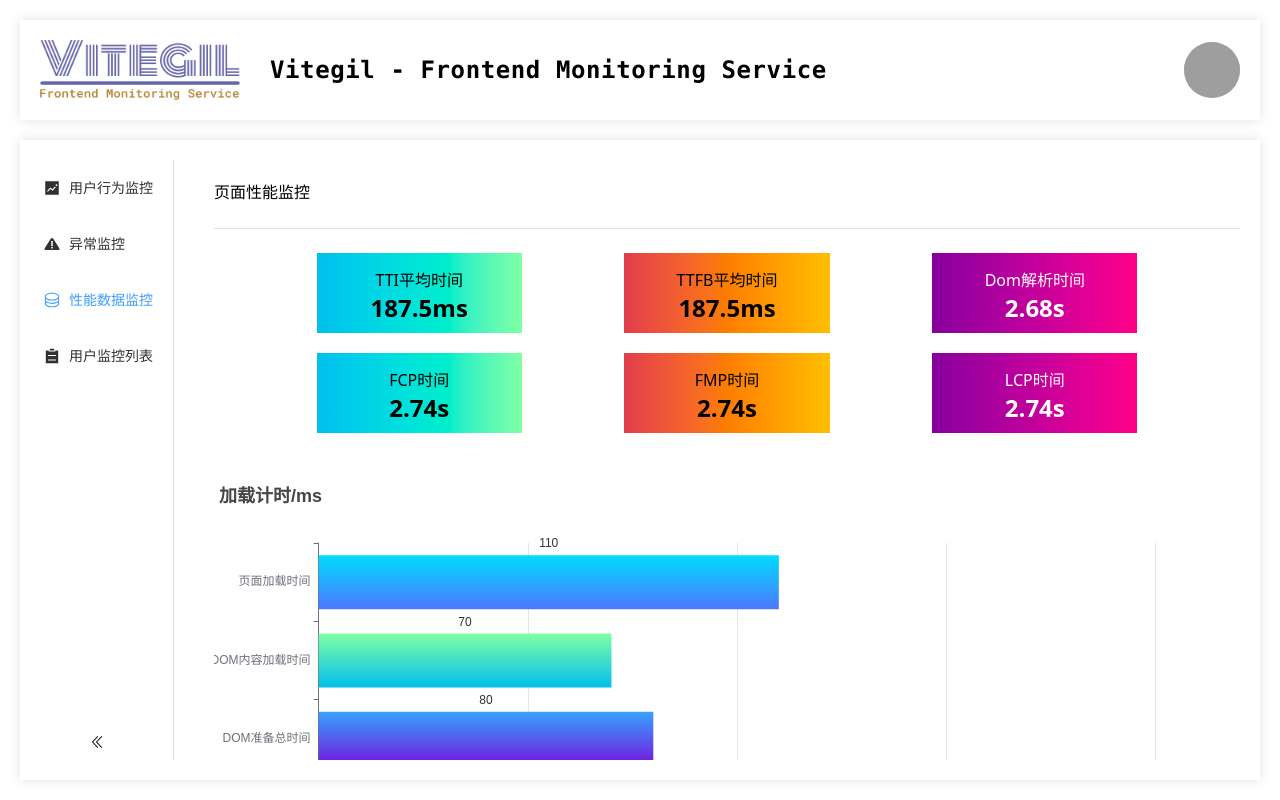
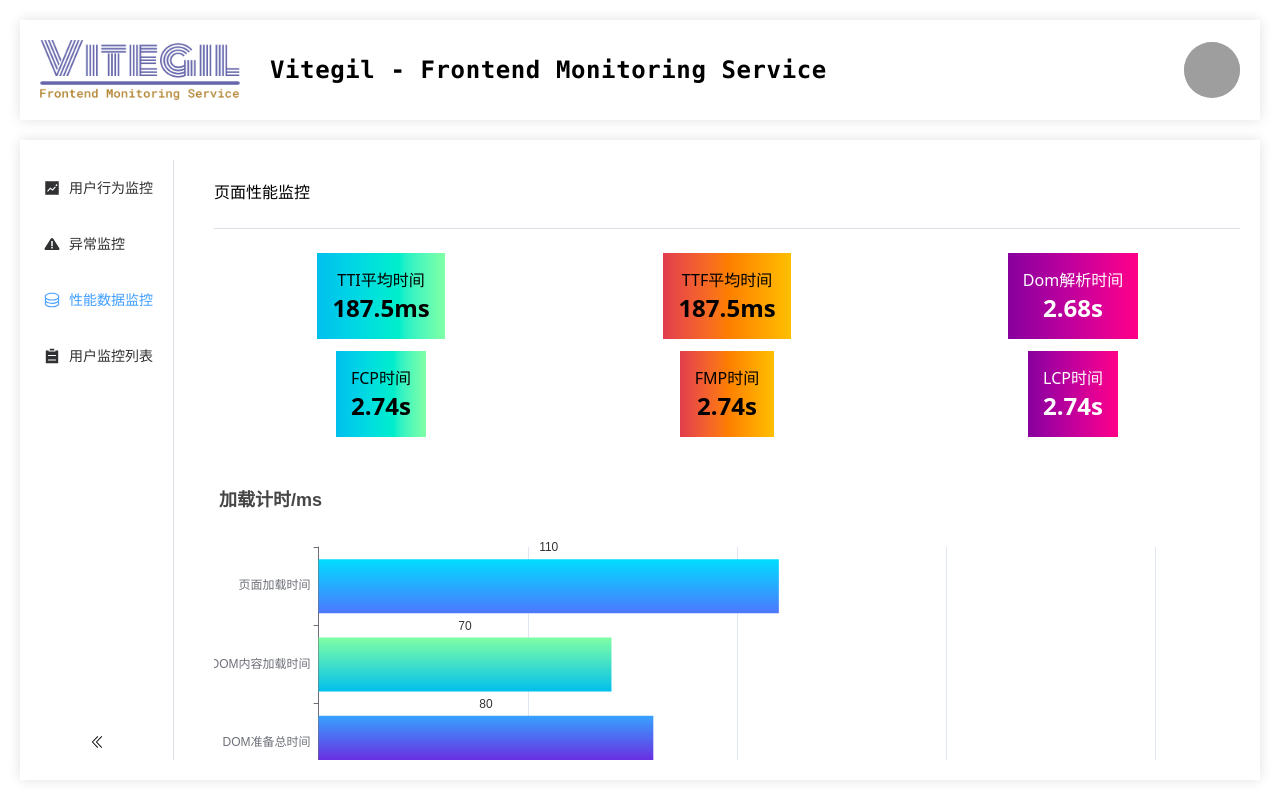
Before and after one commit to vitegil/vitegil, a Vue app: page /performance-monitor in a window 1280 px wide. Built offline with nearby package versions, Linux system fonts and the light colour scheme; grey boxes are pictures that could not be loaded.

Commit message:
refactor: 重构颜色相关代码结构

```diff
--- a/src/constant/color.ts
+++ /dev/null
@@ -1,46 +0,0 @@
-import * as echarts from 'echarts/core'
-import { colors as linearGradients, genWindiClass } from '../../windi/linearGradient'
-
-interface Color {
-  echarts: echarts.graphic.LinearGradient
-  windi: string
-}
-
-/**
- * 生成可供 echarts 和 windi 使用的颜色
- * @param startColor 开始颜色
- * @param endColor 结束颜色
- * @returns
- */
-const genLinearGradientColor = (
-  startColor: string,
-  endColor: string,
-): Color => {
-  const _startColor = startColor.replace(/\s*/g, '')
-  const _endColor = endColor.replace(/\s*/g, '')
-  return {
-    echarts: new echarts.graphic.LinearGradient(0, 0, 0, 1, [
-      {
-        offset: 0,
-        color: _startColor,
-      },
-      {
-        offset: 1,
-        color: _endColor,
-      },
-    ]),
-    windi: `bg-gradient-to-l ${genWindiClass(_startColor, _endColor)}`,
-  }
-}
-
-const colors = {
-  ...Object.keys(linearGradients).reduce<Record<string, Color>>((acc, key) => {
-    acc[key] = genLinearGradientColor(
-      linearGradients[key as keyof typeof linearGradients][0],
-      linearGradients[key as keyof typeof linearGradients][1],
-    )
-    return acc
-  }, {}),
-}
-
-export default colors
--- /dev/null
+++ b/src/style/color/index.ts
@@ -0,0 +1,18 @@
+import { colors as lgOriginColors } from '../../../windi/linearGradient'
+import { genLgColor } from './utils'
+import { Color } from './type'
+
+/**
+ * 渐变颜色组
+ */
+const lgColors = Object.fromEntries(
+  Object.entries(lgOriginColors).map(([key, [startColor, endColor]]) => {
+    return [key, genLgColor(startColor, endColor)]
+  }),
+) as Record<keyof typeof lgOriginColors, Color>
+
+const colors: Record<keyof typeof lgColors, Color> = {
+  ...lgColors,
+}
+
+export default colors
--- /dev/null
+++ b/src/style/color/type.ts
@@ -0,0 +1,10 @@
+import * as echarts from 'echarts/core'
+
+export interface Color {
+  /** 供 Echarts 使用的颜色 */
+  echarts: echarts.graphic.LinearGradient
+  /** 供 windi 使用的背景色（会自动判断明暗，添加前景色） */
+  bg: string
+  /** 供 windi 使用的字体颜色 */
+  text: string
+}
--- /dev/null
+++ b/src/style/color/utils.ts
@@ -0,0 +1,112 @@
+import * as echarts from 'echarts/core'
+import { genWindiLgBgClass } from '../../../windi/linearGradient'
+import { Color } from './type'
+
+/**
+ * RGB 颜色字符串转 [r, g, b] 数组
+ * @param color rgb(255,255,255)
+ * @returns
+ */
+const rgb2rgbArray = (color: string) => {
+  const arr = color.match(/\d+/g) || ['0', '0', '0']
+  return arr.map(item => parseInt(item))
+}
+
+/**
+ * RGB 转 HSL 颜色
+ * @param rgb rgb(255,255,255)
+ * @returns [h, s, l]
+ */
+const rgb2hsl = (rgb: string) => {
+  const rgbArr = rgb2rgbArray(rgb)
+  const r = rgbArr[0] / 255
+  const g = rgbArr[1] / 255
+  const b = rgbArr[2] / 255
+  const max = Math.max(r, g, b)
+  const min = Math.min(r, g, b)
+  const h = (max + min) / 2
+  const s = h
+  const l = h
+  return [h, s, l]
+}
+
+/**
+ * HEX 转 RGB 颜色
+ * @param hex #ffffff
+ * @returns rgb(255,255,255)
+ */
+const hex2rgb = (hex: string) => {
+  const rgb = hex.replace('#', '')
+  const r = parseInt(rgb.substring(0, 2), 16)
+  const g = parseInt(rgb.substring(2, 4), 16)
+  const b = parseInt(rgb.substring(4, 6), 16)
+  return `rgb(${r},${g},${b})`
+}
+
+/**
+ * RGB 转 HEX 颜色
+ * @param rgb rgb(255,255,255)
+ * @returns #ffffff
+ */
+const rgb2hex = (rgb: string): string => {
+  const [r, g, b] = rgb2rgbArray(rgb)
+  return `#${r}${g}${b}`
+}
+
+const hexOrRgb2rgb = (color: string) => {
+  if (color.startsWith('#')) {
+    return hex2rgb(color)
+  }
+  return color
+}
+
+/**
+ * 平均两个颜色的 RGB 值
+ * @param color1 rgb(255,255,255)
+ * @param color2 rgb(255,255,255)
+ * @returns rgb(255,255,255)
+ */
+const averageColor = (color1: string, color2: string) => {
+  const rgbArr1 = rgb2rgbArray(hexOrRgb2rgb(color1))
+  const rgbArr2 = rgb2rgbArray(hexOrRgb2rgb(color2))
+  const r = (rgbArr1[0] + rgbArr2[0]) / 2
+  const g = (rgbArr1[1] + rgbArr2[1]) / 2
+  const b = (rgbArr1[2] + rgbArr2[2]) / 2
+  return `rgb(${r},${g},${b})`
+}
+
+/**
+ * 判断一个颜色是否为深色
+ * @param color rgb(255,255,255)
+ * @returns
+ */
+const isDarkColor = (color: string): boolean => {
+  const hsl = rgb2hsl(color)
+  return hsl[2] < 0.4
+}
+
+/**
+ * 生成渐变颜色
+ * @param startColor 开始颜色
+ * @param endColor 结束颜色
+ * @returns
+ */
+export const genLgColor = (startColor: string, endColor: string): Color => {
+  const from = startColor.replace(/\s*/g, '')
+  const to = endColor.replace(/\s*/g, '')
+  const average = averageColor(startColor, endColor)
+  const isDark = isDarkColor(average)
+  return {
+    echarts: new echarts.graphic.LinearGradient(0, 0, 0, 1, [
+      { offset: 0, color: from },
+      { offset: 1, color: to },
+    ]),
+    bg: `bg-gradient-to-l ${genWindiLgBgClass(from, to)} ${
+      isDark ? 'text-white' : ''
+    }`,
+    text: `bg-clip-text bg-gradient-to-l ${genWindiLgBgClass(
+      from,
+      to,
+    )} text-transparent`,
+  }
+}
--- a/src/views/ActionMonitor/echarts.ts
+++ b/src/views/ActionMonitor/echarts.ts
@@ -14,7 +14,7 @@ import {
 import { LineChart, LineSeriesOption } from 'echarts/charts'
 import { UniversalTransition } from 'echarts/features'
 import { CanvasRenderer } from 'echarts/renderers'
-import colors from '@/constant/color'
+import colors from '@/style/color'
 
 echarts.use([
   TitleComponent,
--- a/src/views/ExceptionMonitor/echarts.ts
+++ b/src/views/ExceptionMonitor/echarts.ts
@@ -3,7 +3,7 @@ import { GridComponent, TitleComponent } from 'echarts/components'
 import { LineChart } from 'echarts/charts'
 import { UniversalTransition } from 'echarts/features'
 import { CanvasRenderer } from 'echarts/renderers'
-import colors from '@/constant/color'
+import colors from '@/style/color'
 import { BarChart } from 'echarts/charts'
 // import { color } from 'echarts'
 
--- a/src/views/ExceptionMonitor/index.vue
+++ b/src/views/ExceptionMonitor/index.vue
@@ -2,7 +2,7 @@
 import { ref } from 'vue'
 import { optionA, optionB, optionC, optionD } from './echarts'
 import ECharts from '@/components/ECharts.vue'
-import colors from '@/constant/color'
+import colors from '@/style/color'
 
 const TT_time = ref('187.5ms')
 const dom_time = ref('2.68s')
@@ -15,21 +15,15 @@ const page_time = ref('2.74s')
       <p>异常监控</p>
       <el-divider />
       <div class="flex justify-evenly">
-        <div
-          :class="`flex flex-col p-15px items-center basis-1/5 w-80px h-80px rounded-4xl ${colors.green.windi}`"
-        >
+        <div :class="`data-label ${colors.green.bg}`">
           <p>TTFB平均时间</p>
           <p class="font-semibold text-2xl">{{ TT_time }}</p>
         </div>
-        <div
-          :class="`flex flex-col p-15px items-center basis-1/5 w-80px h-80px rounded-4xl bg-gradient-to-l ${colors.yellow.windi}`"
-        >
+        <div :class="`data-label ${colors.yellow.bg}`">
           <p>Dom解析时间</p>
           <p class="font-semibold text-2xl">{{ dom_time }}</p>
         </div>
-        <div
-          :class="`flex flex-col p-15px items-center basis-1/5 w-80px h-80px rounded-4xl bg-gradient-to-l ${colors.pink.windi} text-white`"
-        >
+        <div :class="`data-label ${colors.pink.bg} text-white`">
           <p>页面平均加载时间</p>
           <p class="font-semibold text-2xl">{{ page_time }}</p>
         </div>
--- a/src/views/PerformanceMonitor/echarts.ts
+++ b/src/views/PerformanceMonitor/echarts.ts
@@ -3,7 +3,7 @@ import { GridComponent, TitleComponent } from 'echarts/components'
 import { LineChart } from 'echarts/charts'
 import { UniversalTransition } from 'echarts/features'
 import { CanvasRenderer } from 'echarts/renderers'
-import colors from '@/constant/color'
+import colors from '@/style/color'
 import { BarChart } from 'echarts/charts'
 
 echarts.use([
--- a/src/views/PerformanceMonitor/index.vue
+++ b/src/views/PerformanceMonitor/index.vue
@@ -1,64 +1,59 @@
 <script lang="ts" setup>
 import { ref } from 'vue'
-import {option_all } from './echarts'
+import { option_all } from './echarts'
 import ECharts from '@/components/ECharts.vue'
-import colors from '@/constant/color'
+import colors from '@/style/color'
 
-const TTI_time = ref('187.5ms')
-const TTF_time = ref('187.5ms')
-const dom_time = ref('2.68s')
-const FCP_time = ref('2.74s')
-const FMP_time = ref('2.74s')
-const LCP_time = ref('2.74s')
-
+const performanceData = ref([
+  {
+    name: 'TTI平均时间',
+    value: '187.5ms',
+    color: colors.green,
+  },
+  {
+    name: 'TTF平均时间',
+    value: '187.5ms',
+    color: colors.yellow,
+  },
+  {
+    name: 'Dom解析时间',
+    value: '2.68s',
+    color: colors.pink,
+  },
+  {
+    name: 'FCP时间',
+    value: '2.74s',
+    color: colors.green,
+  },
+  {
+    name: 'FMP时间',
+    value: '2.74s',
+    color: colors.yellow,
+  },
+  {
+    name: 'LCP时间',
+    value: '2.74s',
+    color: colors.pink,
+  },
+])
 </script>
 
 <template>
   <div class="mb-50px mt-20px ml-20px">
     <p>页面性能监控</p>
     <el-divider />
-    <div class="flex justify-evenly mb-20px">
+    <div class="grid grid-cols-3 gap-3 justify-items-center">
       <div
-        :class="`flex flex-col p-15px items-center basis-1/5 w-80px h-80px rounded-4xl ${colors.green.windi}`"
+        v-for="(item, index) in performanceData"
+        :key="index"
+        :class="`data-label w-m-250px ${item.color.bg}`"
       >
-        <p>TTI平均时间</p>
-        <p class="font-semibold text-2xl">{{ TTI_time }}</p>
-      </div>
-      <div
-        :class="`flex flex-col p-15px items-center basis-1/5 w-80px h-80px rounded-4xl bg-gradient-to-l ${colors.yellow.windi}`"
-      >
-        <p>TTFB平均时间</p>
-        <p class="font-semibold text-2xl">{{ TTF_time }}</p>
-      </div>
-      <div
-        :class="`flex flex-col p-15px items-center basis-1/5 w-80px h-80px rounded-4xl bg-gradient-to-l ${colors.pink.windi} text-white`"
-      >
-        <p>Dom解析时间</p>
-        <p class="font-semibold text-2xl">{{ dom_time }}</p>
-      </div>
-    </div>
-    <div class="flex justify-evenly">
-      <div
-        :class="`flex flex-col p-15px items-center basis-1/5 w-80px h-80px rounded-4xl ${colors.green.windi}`"
-      >
-        <p>FCP时间</p>
-        <p class="font-semibold text-2xl">{{ FCP_time }}</p>
-      </div>
-      <div
-        :class="`flex flex-col p-15px items-center basis-1/5 w-80px h-80px rounded-4xl bg-gradient-to-l ${colors.yellow.windi}`"
-      >
-        <p>FMP时间</p>
-        <p class="font-semibold text-2xl">{{ FMP_time }}</p>
-      </div>
-      <div
-        :class="`flex flex-col p-15px items-center basis-1/5 w-80px h-80px rounded-4xl bg-gradient-to-l ${colors.pink.windi} text-white`"
-      >
-        <p>LCP时间</p>
-        <p class="font-semibold text-2xl">{{ LCP_time }}</p>
+        <p>{{ item.name }}</p>
+        <p class="font-semibold text-2xl">{{ item.value }}</p>
       </div>
     </div>
   </div>
-  <ECharts :option="option_all" class="ml-20px"/>
+  <ECharts :option="option_all" class="ml-20px" />
 </template>
 
 <style></style>
--- a/windi.config.ts
+++ b/windi.config.ts
@@ -7,8 +7,8 @@ export default defineConfig({
       'box-shadow': 'var(--el-box-shadow-light)',
       padding: '20px',
     },
+    'data-label':
+      'flex flex-col p-15px items-center basis-1/5 rounded-4xl',
   },
-  safelist: [
-    ...safelist,
-  ],
+  safelist: [...safelist],
 })
--- a/windi/linearGradient.ts
+++ b/windi/linearGradient.ts
@@ -6,7 +6,7 @@ export const colors = {
   yellow: ['rgb(255, 191, 0)', 'rgb(224, 62, 76)'],
 }
 
-export const genWindiClass = (
+export const genWindiLgBgClass = (
   startColor: string,
   endColor: string,
 ) => {
@@ -17,6 +17,6 @@ export const genWindiClass = (
 
 export const safelist = Object.values(colors).map(
   value => {
-    return genWindiClass(value[0], value[1])
+    return genWindiLgBgClass(value[0], value[1])
   },
 )
```
